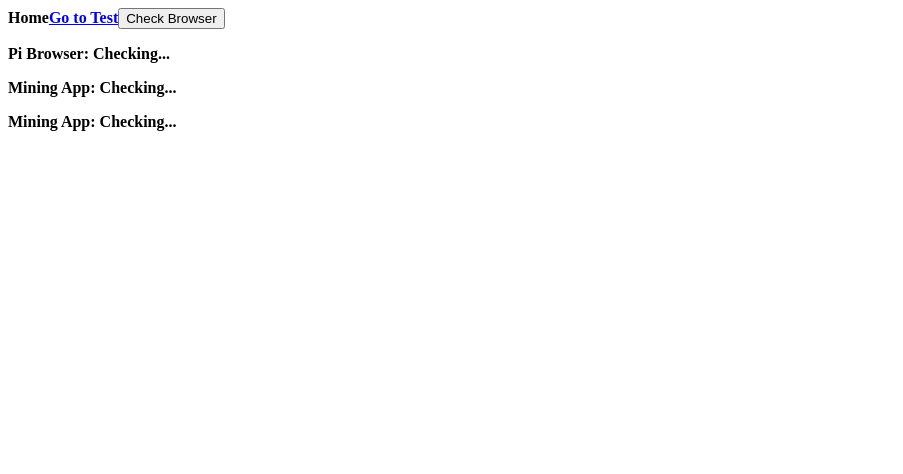
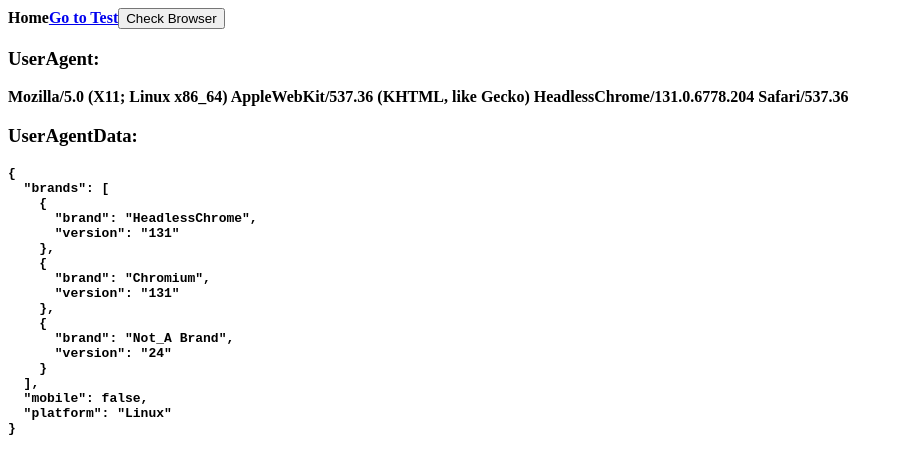
Before and after one commit to Alejandrocsdev/testnet-win-pi-client, a React (Vite) app: page / in a window 1280 px wide. Shown: the top 474 px of the page, without its empty margins (0-903 px from the left). Built offline with nearby package versions, Linux system fonts and the light colour scheme.

Commit message:
test browser type (again) - update CheckBrowser component

```diff
--- a/src/components/CheckBrowser.jsx
+++ b/src/components/CheckBrowser.jsx
@@ -1,42 +1,15 @@
-import { useState } from 'react'
-
 // 檢查瀏覽器
 function CheckBrowser() {
-  const [piBrowser, setPiBrowser] = useState(null)
-  const [miningApp, setMiningApp] = useState(null)
-  const [systemBrowser, setSystemBrowser] = useState(null)
   const handleBrowserCheck = async () => {
-    if (!window.Pi) {
-      console.error('Pi SDK is not available')
-      return
-    }
-
     try {
-      const result1 = await window.Pi.checkUserHasPiBrowser()
-      const result2 = await window.Pi.checkUserHasMiningApp()
-      const result3 = await window.Pi.openUrlInSystemBrowser()
-
-      // Extracting correct values
-      setPiBrowser(result1)
-      setMiningApp(result2)
-      setSystemBrowser(result3)
-
-      console.log('User has Pi Browser:', result1)
-      console.log('User has Mining App:', result2)
-      console.log('User has Mining App:', result3)
+      const result = await window.Pi.checkUserHasPiBrowser()
+      console.log('User has Pi Browser:', result)
     } catch (error) {
-      console.error('Error checking browser or mining app:', error)
+      console.error(error)
     }
   }
 
-  return (
-    <>
-      <button onClick={handleBrowserCheck}>Check Browser</button>
-      <p>Pi Browser: {piBrowser !== null ? piBrowser.toString() : 'Checking...'}</p>
-      <p>Mining App: {miningApp !== null ? miningApp.toString() : 'Checking...'}</p>
-      <p>Mining App: {systemBrowser !== null ? systemBrowser.toString() : 'Checking...'}</p>
-    </>
-  )
+  return <button onClick={handleBrowserCheck}>Check Browser</button>
 }
 
 export default CheckBrowser
--- a/src/pages/Home/index.jsx
+++ b/src/pages/Home/index.jsx
@@ -3,13 +3,32 @@
 // 組件
 import CheckBrowser from '../../components/CheckBrowser'
 
+import { useState, useEffect } from 'react'
+
 // 首頁
 function Home() {
+  const [userAgent, setUserAgent] = useState('')
+  const [userAgentData, setUserAgentData] = useState(null)
+
+  useEffect(() => {
+    setUserAgent(navigator.userAgent)
+    setUserAgentData(navigator.userAgentData || null)
+  }, [])
+
   return (
     <main className={S.main}>
       <span>Home</span>
       <a href="/test">Go to Test</a>
       <CheckBrowser />
+      <div>
+        <h3>UserAgent:</h3>
+        <p>{userAgent}</p>
+      </div>
+
+      <div>
+        <h3>UserAgentData:</h3>
+        <pre>{JSON.stringify(userAgentData, null, 2)}</pre>
+      </div>
     </main>
   )
 }
```
